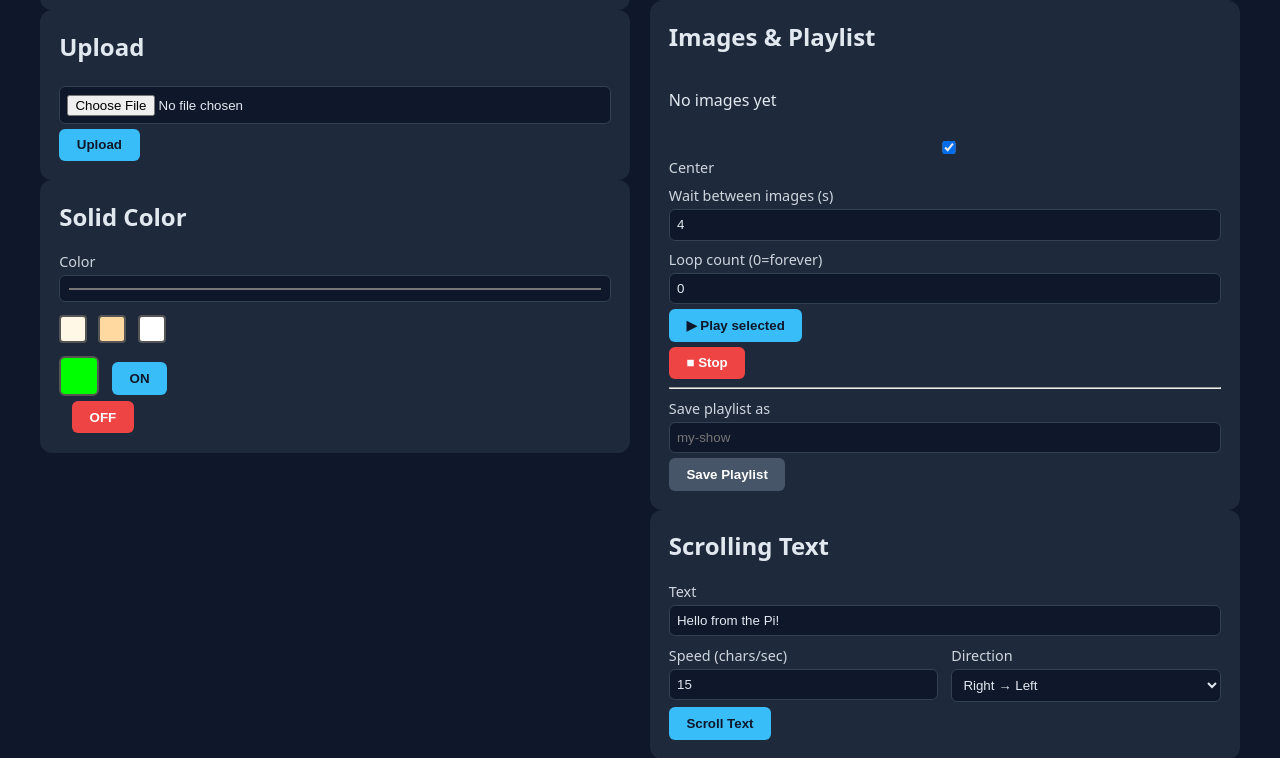
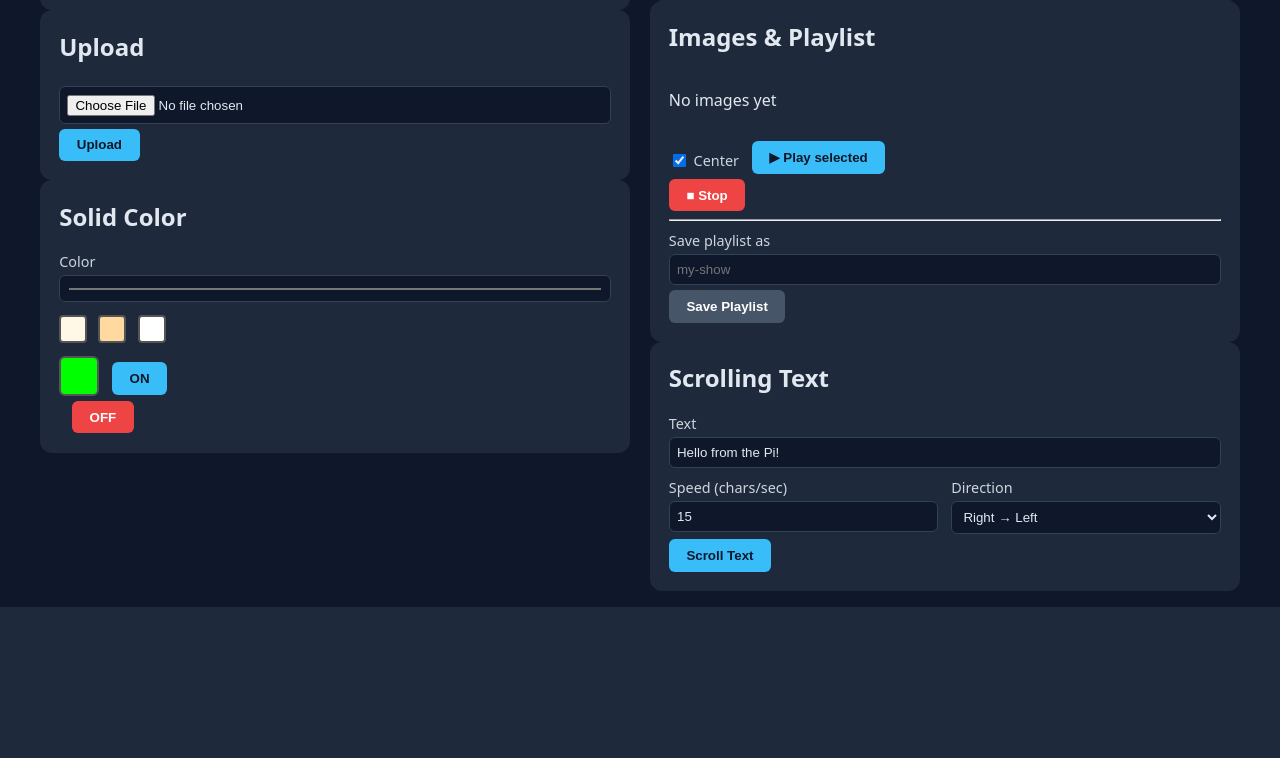
Before and after one commit to klf240/led-matrix-web, a Flask app: page / in a window 1280 px wide. Shown: the part 594-1352 px from the top of the page. After the commit the page ends 1201 px from the top, so only its background shows below. Run offline with Flask 3, Linux system fonts and the light colour scheme; parts of the project's set-up code (start-up, migrations or seed data) failed here and were passed over.

Commit message:
Per-image delay/loop controls in playlist; global center toggle

```diff
--- a/app.py
+++ b/app.py
@@ -353,25 +353,26 @@ def play_images():
         flash(f"File(s) not found on disk: {', '.join(missing)}", "error")
         return redirect(url_for("index"))
 
-    # -- build command ----------------------------------------------------
+    # -- build command with per-image positional flags ----------------------
     prefix = [] if os.geteuid() == 0 else ["sudo", "-n"]
     cmd = prefix + [str(LED_IMAGE_VIEWER)]
     cmd += build_matrix_flags(data)
 
     if data.get("center"):
         cmd.append("-C")
-    if data.get("wait"):
-        cmd += [f"-w{data['wait']}"]
-    loop_val = data.get("loop", "0")
-    if loop_val == "0":
-        # Static images need -f to cycle forever; -l only works for GIFs
-        cmd.append("-f")
-    else:
-        cmd += ["-f", f"-l{loop_val}"]
-    if data.get("delay") and data["delay"] != "-1":
-        cmd += [f"-D{data['delay']}"]
 
-    for img in images:
+    # -f keeps the process alive (cycle forever through provided images)
+    cmd.append("-f")
+
+    # Per-image flags: -w<sec> for delay, -l<n> for animation loops
+    # These are positional: each flag applies to the image following it
+    for i, img in enumerate(images):
+        mode = data.get(f"img_mode_{i}", "delay")
+        val = data.get(f"img_val_{i}", "4")
+        if mode == "loops":
+            cmd.append(f"-l{val}")
+        else:
+            cmd.append(f"-w{val}")
         cmd.append(str(UPLOAD_FOLDER / img))
 
     log.info("Command: %s", " ".join(cmd))
--- a/templates/index.html
+++ b/templates/index.html
@@ -135,22 +135,33 @@
     <div class="card">
       <h2>Images & Playlist</h2>
       <form id="playForm" action="/play_images" method="post">
-        <div class="file-list">
+        <div class="file-list" style="max-height:300px">
           {% for f in files %}
-            <label><input type="checkbox" name="images" value="{{ f }}"> {{ f }}</label>
+          <div style="display:flex;align-items:center;gap:.5rem;padding:.3rem 0;border-bottom:1px solid #334155">
+            <input type="checkbox" name="images" value="{{ f }}" id="img_{{ loop.index0 }}">
+            <label for="img_{{ loop.index0 }}" style="flex:1;min-width:0;overflow:hidden;text-overflow:ellipsis;white-space:nowrap">{{ f }}</label>
+            <select name="img_mode_{{ loop.index0 }}" style="width:70px;padding:.2rem">
+              <option value="delay" selected>Delay</option>
+              <option value="loops">Loops</option>
+            </select>
+            <input type="number" name="img_val_{{ loop.index0 }}" value="{{ settings.wait }}" min="0" step="0.5"
+                   style="width:60px;padding:.2rem" title="Seconds or loop count">
+          </div>
           {% else %}
             <p>No images yet</p>
           {% endfor %}
         </div>
-        <label><input type="checkbox" name="center" value="1" {% if settings.center %}checked{% endif %}> Center</label>
-        <label>Wait between images (s)</label>
-        <input type="number" name="wait" value="{{ settings.wait }}" step="0.5">
-        <label>Loop count (0=forever)</label>
-        <input type="number" name="loop" value="{{ settings.loop }}">
-        <button class="btn-primary" type="submit">▶ Play selected</button>
+
+        <!-- Global options + Play -->
+        <div style="display:flex;align-items:center;gap:.8rem;margin-top:.6rem;flex-wrap:wrap">
+          <label style="display:flex;align-items:center;gap:.3rem;font-size:.9rem">
+            <input type="checkbox" name="center" value="1" {% if settings.center %}checked{% endif %}> Center
+          </label>
+          <button class="btn-primary" type="submit">▶ Play selected</button>
+        </div>
       </form>
 
-      <form action="/stop" method="post" style="display:inline">
+      <form action="/stop" method="post" style="display:inline;margin-top:.4rem">
         <button class="btn-danger" type="submit">■ Stop</button>
       </form>
 
```
